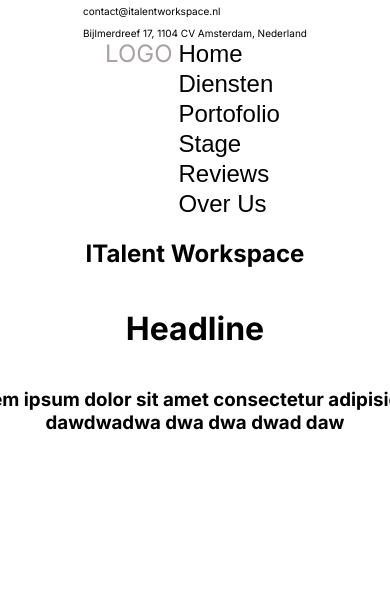
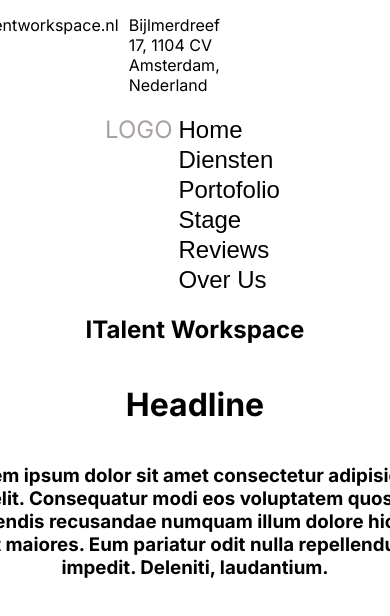
Before and after one commit to levskey/ITalentWorkspace, a React (Vite) app: page / in a window 390 px wide. Shown: the top 616 px of the page. Built offline with nearby package versions, Linux system fonts and the light colour scheme.

Commit message:
Removed Media

```diff
--- a/src/App.css
+++ b/src/App.css
@@ -62,73 +62,3 @@ nav{
     text-align: center;
     width: 500px;
 }
-
-@media (max-width: 600px) {
-body {
-    margin: 0;
-    padding: 0;
-    background-color: white;
-    padding-top: 5px;
-    font-family: "inter", sans-serif;
-
-}
-
-nav{
-    margin-top: 0px;
-    margin-right: 100px;
-    display: flex;
-}
-
-.top-bar{
-     margin-right: 0px;
-    justify-self: center;
-
-    display: flex;
-    flex-direction: column;
-    gap: 10px;
-}
-
-
-.top-bar a{
-
-    color: black;
-    text-decoration: none;
-    font-size:x-small;
-}
-
-
-
-.logo {
-    margin-left: 105px;
-    color: rgb(170, 162, 162);
-    font-size:x-large;
-}
-
-.nav-links{
-    margin-left: auto;
-    margin-right: 105px;
-}
-
-.nav-links button:hover {
-    cursor: pointer;
-}
-
-.nav-links button{
-    font-size: x-large;
-    background: none;
-    outline: none;
-    border: none;
-}
-
-.headline{
-    display: flex;
-    align-items: center;
-    flex-direction: column;
-
-}
-
-.headline h1, h2, h3 {
-    text-align: center;
-    width: 500px;
-}
-}
--- a/src/App.tsx
+++ b/src/App.tsx
@@ -42,13 +42,7 @@ return (
     <div className="headline">
       <h2>ITalent Workspace</h2>
       <h1>Headline</h1>
-      <h3>Lorem ipsum dolor sit amet consectetur adipisicing
-         dawdwadwa
-         dwa
-         dwa
-         dwad
-         daw
-         </h3>
+      <h3>Lorem ipsum dolor sit amet consectetur adipisicing elit. Consequatur modi eos voluptatem quos. Reiciendis recusandae numquam illum dolore hic odio at maiores. Eum pariatur odit nulla repellendus impedit. Deleniti, laudantium.</h3>
     </div>
 
   </main>
```
